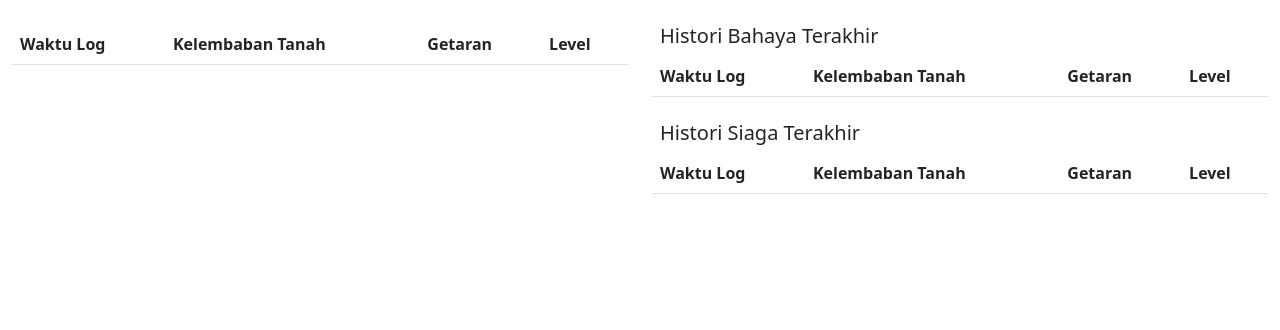
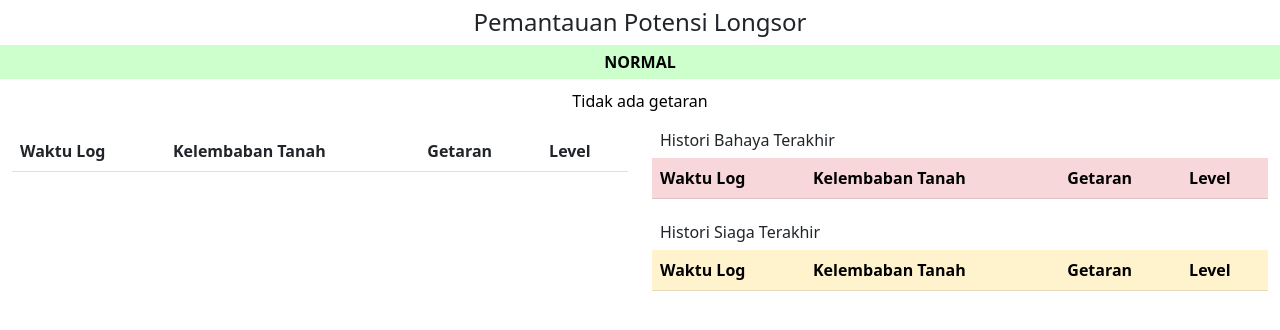
Before and after one commit to tsaniamagistra/Landslide-Detector, a website: page web_conf/src/index.html in a window 1280 px wide. Drawn offline with nearby package versions, Linux system fonts and the light colour scheme; no server answers.

Commit message:
menambahkan alert

```diff
--- a/web_conf/src/index.html
+++ b/web_conf/src/index.html
@@ -4,10 +4,33 @@
   <meta charset="UTF-8">
   <title>Sensor Data</title>
   <link href="https://cdn.jsdelivr.net/npm/bootstrap@5.2.3/dist/css/bootstrap.min.css" rel="stylesheet" integrity="sha384-rbsA2VBKQhggwzxH7pPCaAqO46MgnOM80zW1RWuH61DGLwZJEdK2Kadq2F9CUG65" crossorigin="anonymous">
+  <style>
+    .alert-danger {
+      background-color: #FF4500; /* Warna latar belakang untuk alert merah */
+    }
+    .alert-warning {
+      background-color: #FFFF00; /* Warna latar belakang untuk alert kuning */
+    }
+    .alert-success {
+      background-color: #ccffcc; /* Warna latar belakang untuk alert hijau */
+    }
+    .alert-text {
+      color: black; /* Warna teks hitam untuk semua jenis alert */
+      padding: 5px; /* Padding untuk memberi ruang pada teks */
+      margin-bottom: 5px; /* Jarak antar alert */
+      text-align: center; /* Memusatkan teks dalam alert */
+    }
+  </style>
 </head>
 <body>
-  <div class="container-fluid mt-4">
-    <div class="row">
+  <div class="mt-2 text-center">
+    <h4>Pemantauan Potensi Longsor</h4>
+  </div>
+  <div class="container-fluid mt-2">
+    <div class="row" id="alert">
+    </div>
+    <div class="row" id="vibr"></div>
+    <div class="row mt-2">
       <div class="col-md-6">
         <table id="sensorTable" class="table">
           <thead>
@@ -24,9 +47,9 @@
       <div class="col-md-6">
         <div class="row">
           <div class="col">
-            <div class="mx-2"><h5>Histori Bahaya Terakhir</h5></div>
+            <div class="mx-2"><h6>Histori Bahaya Terakhir</h6></div>
             <table id="bahayaTable" class="table">
-              <thead>
+              <thead class="table-danger">
                 <tr>
                   <th>Waktu Log</th>
                   <th>Kelembaban Tanah</th>
@@ -40,9 +63,9 @@
         </div>
         <div class="row mt-2">
           <div class="col">
-            <div class="mx-2"><h5>Histori Siaga Terakhir</h5></div>
+            <div class="mx-2"><h6>Histori Siaga Terakhir</h6></div>
             <table id="siagaTable" class="table">
-              <thead>
+              <thead class="table-warning">
                 <tr>
                   <th>Waktu Log</th>
                   <th>Kelembaban Tanah</th>
@@ -91,10 +114,63 @@ async function fetchLogData(endpoint, tableId) {
 }
 
 async function fetchData() {
-  fetchLogData('view-log', 'sensorTable');
-  fetchLogData('view-bahaya', 'bahayaTable');
-  fetchLogData('view-siaga', 'siagaTable');
+      fetchLogData('view-log', 'sensorTable');
+      fetchLogData('view-bahaya', 'bahayaTable');
+      fetchLogData('view-siaga', 'siagaTable');
+
+      // Check for danger level and vibration
+      const sensorTable = document.getElementById('sensorTable');
+      const dangerRows = sensorTable.querySelectorAll('tbody tr');
+      const hasDanger = Array.from(dangerRows).some(row => {
+        return row.cells[3].textContent === 'bahaya';
+      });
+
+      const hasSiaga = Array.from(dangerRows).some(row => {
+        return row.cells[3].textContent === 'siaga';
+      });
+
+      const hasVibration = Array.from(dangerRows).some(row => {
+        return row.cells[2].textContent === '1.00';
+      });
+
+      // Update alert div
+      const alertDiv = document.getElementById('alert');
+      const alertLevelDiv = document.createElement('div');
+
+      alertDiv.innerHTML = '';
+
+      if (hasDanger) {
+  alertLevelDiv.textContent = 'TERDAPAT LEVEL BAHAYA';
+  alertLevelDiv.classList.add('alert-danger', 'alert-text', 'text-center', 'fw-bold');
+  alertDiv.appendChild(alertLevelDiv);
+} else if (hasSiaga) {
+  alertLevelDiv.textContent = 'TERDAPAT LEVEL SIAGA';
+  alertLevelDiv.classList.add('alert-warning', 'alert-text', 'text-center', 'fw-bold');
+  alertDiv.appendChild(alertLevelDiv);
+} else {
+  alertLevelDiv.textContent = 'NORMAL';
+  alertLevelDiv.classList.add('alert-success', 'alert-text', 'text-center', 'fw-bold');
+  alertDiv.appendChild(alertLevelDiv);
 }
+
+      // Update getaran div
+  const vibrDiv = document.getElementById('vibr');
+  vibrDiv.innerHTML = '';
+
+  if (hasVibration) {
+  const vibrText = document.createElement('div');
+  vibrText.textContent = 'TERDAPAT GETARAN';
+  vibrText.style.color = 'black';
+  vibrText.style.backgroundColor = '#FFDAB9';
+  vibrText.classList.add('alert-text', 'text-center', 'fw-bold');
+  vibrDiv.appendChild(vibrText);
+} else {
+  const noVibrText = document.createElement('div');
+  noVibrText.textContent = 'Tidak ada getaran';
+  noVibrText.classList.add('alert-text', 'text-center');
+  vibrDiv.appendChild(noVibrText);
+}
+    }
 
 window.onload = fetchData;
 setInterval(fetchData, 5000);
```
